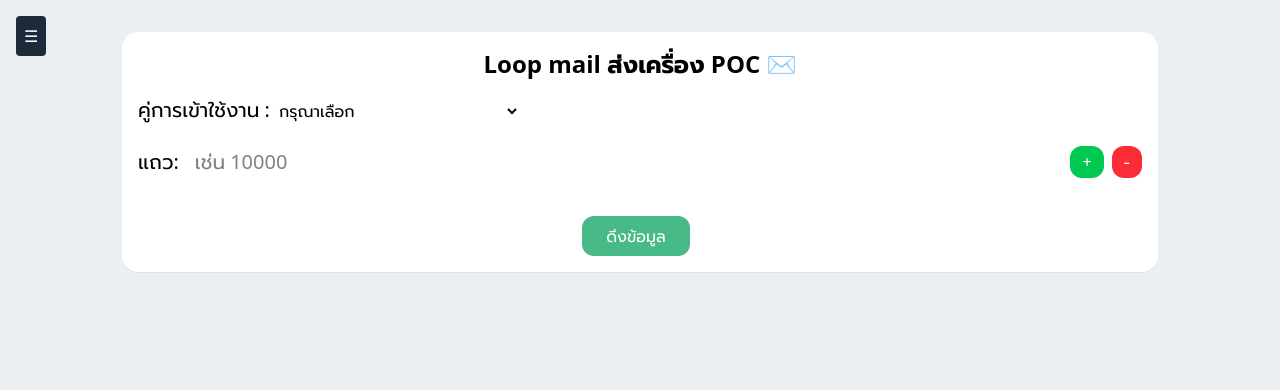
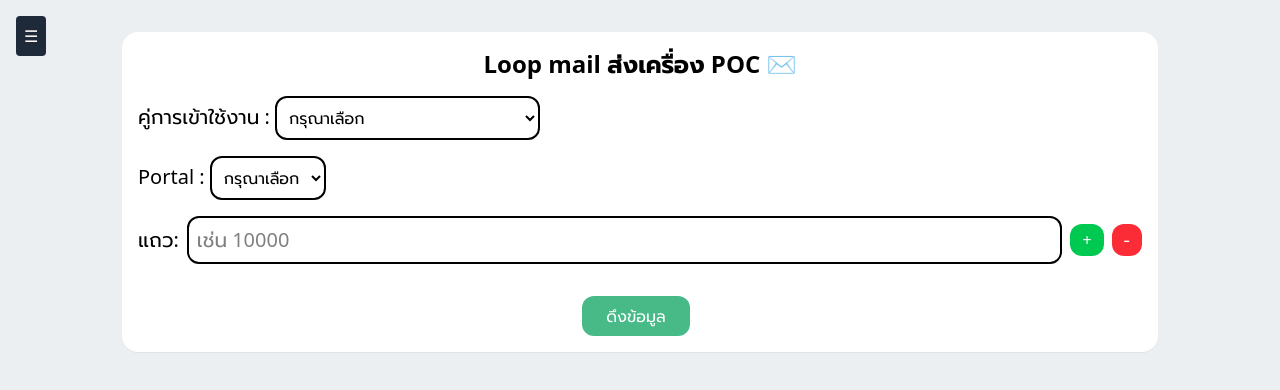
Before and after one commit to JASDA0000/Tools-Provision, a Vue app: page /MailsendVM in a window 1280 px wide. Shown: the top 390 px of the page. Built offline with nearby package versions, Linux system fonts and the light colour scheme.

Commit message:
Hide logs

```diff
--- a/src/App.vue
+++ b/src/App.vue
@@ -9,7 +9,7 @@ const showSidebar = ref(false)
   <div class="flex h-screen">
     <Sidebar :show="showSidebar" @toggle="showSidebar = !showSidebar" />
 
-    <div class="flex-1 bg-[#eceff1] min-h-screen overflow-auto text-black">
+    <div class="flex-1 bg-[#eceff1] min-h-screen  text-black">
       <router-view />
     </div>
   </div>
--- a/src/views/MailsendSale.vue
+++ b/src/views/MailsendSale.vue
@@ -54,7 +54,7 @@
           const res = await fetch(url);
           if (!res.ok) throw new Error(`HTTP error! status: ${res.status}`);
           const data = await res.json();
-          console.log(data);
+          // console.log(data);
           // data จะเป็น object เช่น { A10000: "val1", C10000: "val2", ... }
           // แปลงเป็น array หรือ object ตามต้องการก่อนเก็บ
           const rowData = columns.map(col => data[`${col}${row.trim()}`] || '-')
@@ -73,12 +73,15 @@
   <div class="">
     <p class="font-bold text-3xl">📋 Tools-Provision</p>
     <div class="bg-[#fff] text-black p-4 shadow-xs rounded-2xl w-full mt-2">
-      <label>ประเภทเอกสาร : </label>
-      <select v-model="selectTypeDoc" class="text-black bg-white ">
-        <option value="poc">POC</option>
-        <option value="newservice">New Service</option>
-        <option value="change">Change</option>
-      </select>
+      <div class="text-left">
+        <label class="text-xl">ประเภทเอกสาร : </label>
+        <select v-model="selectTypeDoc" class="text-black bg-white border-2 rounded-xl p-2">
+          <option value="">กรุณาเลือก</option>
+          <option value="poc">POC</option>
+          <option value="newservice">New Service</option>
+          <option value="change">Change</option>
+        </select>
+      </div>
       <div v-for="(item, index) in inputs" :key="index" class="flex items-center gap-2 mt-2">
         <label class="text-xl">แถว:</label>
         <input v-model="inputs[index]" class="bg-white rounded-xl text-black text-xl p-2 w-full border-2"
--- a/src/views/MailsendVM.vue
+++ b/src/views/MailsendVM.vue
@@ -38,7 +38,7 @@ async function fetchData() {
                 if (!res.ok) throw new Error(`HTTP error! status: ${res.status}`);
 
                 const data = await res.json();
-                console.log(data);
+                // console.log(data);
 
                 const rowValues = columns.map(col => data[`${col}${row.trim()}`] || '-');
                 rows.value.push(rowValues);
@@ -70,15 +70,23 @@ function validateDropdown() {
         <p class="text-2xl font-bold">Loop mail ส่งเครื่อง POC ✉️</p>
         <div class="text-left">
             <label for="" class="text-xl">คู่การเข้าใช้งาน : </label>
-            <select v-model="selectGuide" @change="validateDropdown" class="bg-white text-black" >
+            <select v-model="selectGuide" @change="validateDropdown" class="bg-white text-black rounded-xl border-2 p-2" >
                 <option value="">กรุณาเลือก</option>
                 <option value="1">AHV</option>
                 <option value="2">Cloud Open Source (Proxmox)</option>
             </select>
         </div>
+        <div class="text-left">
+            <label for="" class="text-xl">Portal : </label>
+            <select v-model="selectGuide" @change="" class="bg-white text-black rounded-xl border-2 p-2 " >
+                <option value="">กรุณาเลือก</option>
+                <option value="1"></option>
+                <option value="2"></option>
+            </select>
+        </div>
         <div v-for="(item, index) in inputs" :key="index" class="flex items-center gap-2">
         <label class="text-xl">แถว:</label>
-        <input v-model="inputs[index]" class="bg-white rounded-xl text-black text-xl p-2 w-full"
+        <input v-model="inputs[index]" class="bg-white rounded-xl text-black text-xl p-2 w-full border-2"
           placeholder="เช่น 10000" />
            <template v-if="index === inputs.length - 1">
     <button @click="addInput" class="bg-green-500 text-white px-3 py-1 rounded-xl hover:opacity-70">+</button>
```
